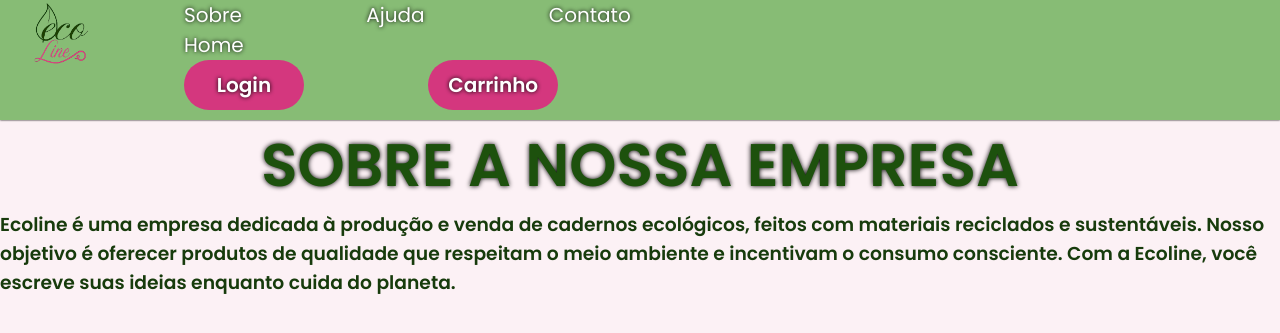
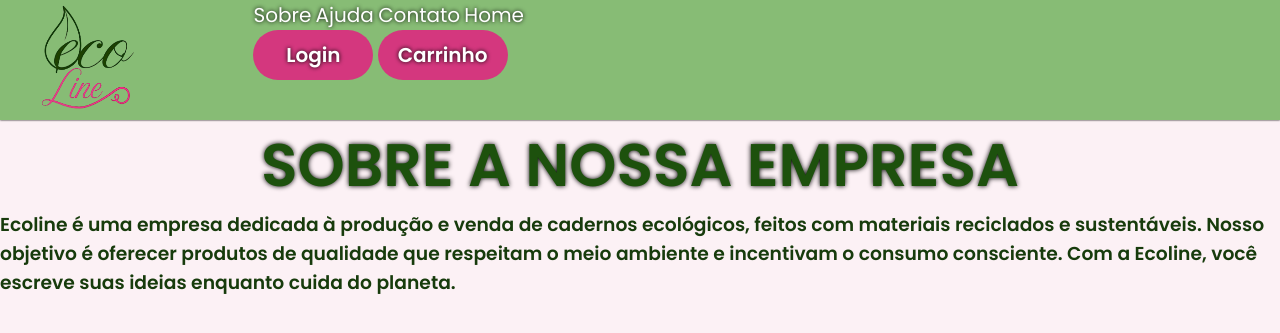
Before and after one commit to AnaClara1506/E-commerce, a PHP site: page /Sobre.html in a window 1280 px wide. Shown: the top 333 px of the page. Run offline with PHP 8.4, Linux system fonts and the light colour scheme.

Commit message:
Alterações CSS

```diff
--- a/css/style.css
+++ b/css/style.css
@@ -5,7 +5,8 @@
 }
 .container-imagem {
   position: relative;
-  display: inline-block;
+  display: flex;
+  flex-direction: column;
 }
 body{
     color: #173b0c;
@@ -23,28 +24,24 @@ body{
   background-color: #77b664e0;
   box-shadow: 0 0 2px black;
   justify-content: space-between;
+  align-items: center;
 }
 .topo nav a{
   color: white;
   font-style: normal;
   font-size: 20px;
   text-decoration: none;
-  margin-right: 30px;
-  margin-left: 90px;
   top: 20px;
   text-shadow: 0 0 4px rgb(0, 0, 0);
 }
 
-.logo{
-  float: left;
-  width: 70px;
-  height: 70px;
+nav{
+  display: flex;
+  min-width: 500px;
+  justify-content: space-between;
 }
 
 /*Botões*/
-.container-botoes{
-  margin-left: auto;
-}
 .button{
   display: inline-flex;
   text-align: center;
--- a/sobre.css
+++ b/sobre.css
@@ -52,7 +52,6 @@
 
     .container-imagem {
       position: relative;
-      display: inline-block;
     }
 
     h1{
```
Also changed, not shown: index.html (+3 -4 lines).
